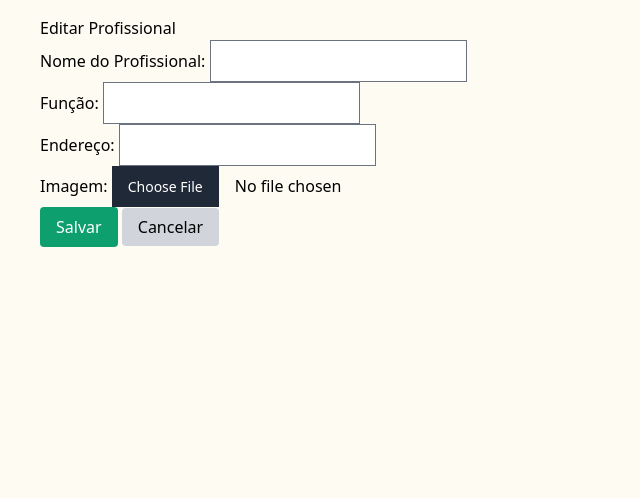
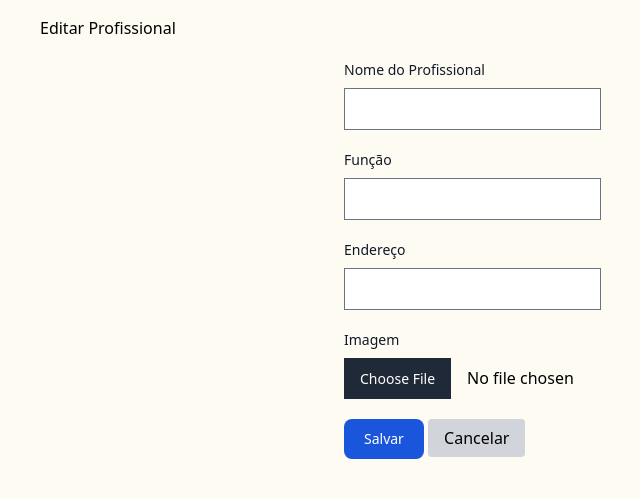
Before and after one commit to marcobabinski/auto-horario, a Django app: page /profissionais/novo/ in a window 1280 px wide. Shown: the top 498 px of the page, without its empty margins (232-872 px from the left). Run offline with Django 5.2, Linux system fonts and the light colour scheme; a user stored in the database is signed in; data comes from the database, SQL or seed files in the repository; style sheets or scripts are compiled from the project's sources; parts of the project's set-up code (start-up, migrations or seed data) failed here and were passed over; some libraries are stand-ins or nearby versions.

Commit message:
estilizado form de profissionais

```diff
--- a/autohorario/templates/profissional_create.html
+++ b/autohorario/templates/profissional_create.html
@@ -2,10 +2,18 @@
 
 {% block screen %}
     <c-title underline>Editar Profissional</c-title>
-    <form method="post">
+    <div class="mb-5"></div>
+    <form method="post" class="max-w-sm mx-auto">
         {% csrf_token %}
-        {{ form.as_p }}
-        <button type="submit" class="bg-green-500 text-white px-4 py-2 rounded">Salvar</button>
+
+        {% for field in form %}
+            <div class="mb-5">
+                <label for="{{ field.id_for_label }}" class="block mb-2 text-sm font-medium text-gray-900">{{ field.label }}</label>
+                {{ field }}
+            </div>
+        {% endfor %}
+
+        <button type="submit" class="text-white bg-blue-700 hover:bg-blue-800 focus:ring-4 focus:outline-none focus:ring-blue-300 font-medium rounded-lg text-sm px-5 py-2.5 text-center">Salvar</button>
         <a href="{% url 'profissionais' %}" class="bg-gray-300 px-4 py-2 rounded">Cancelar</a>
     </form>
 {% endblock screen %}
```
